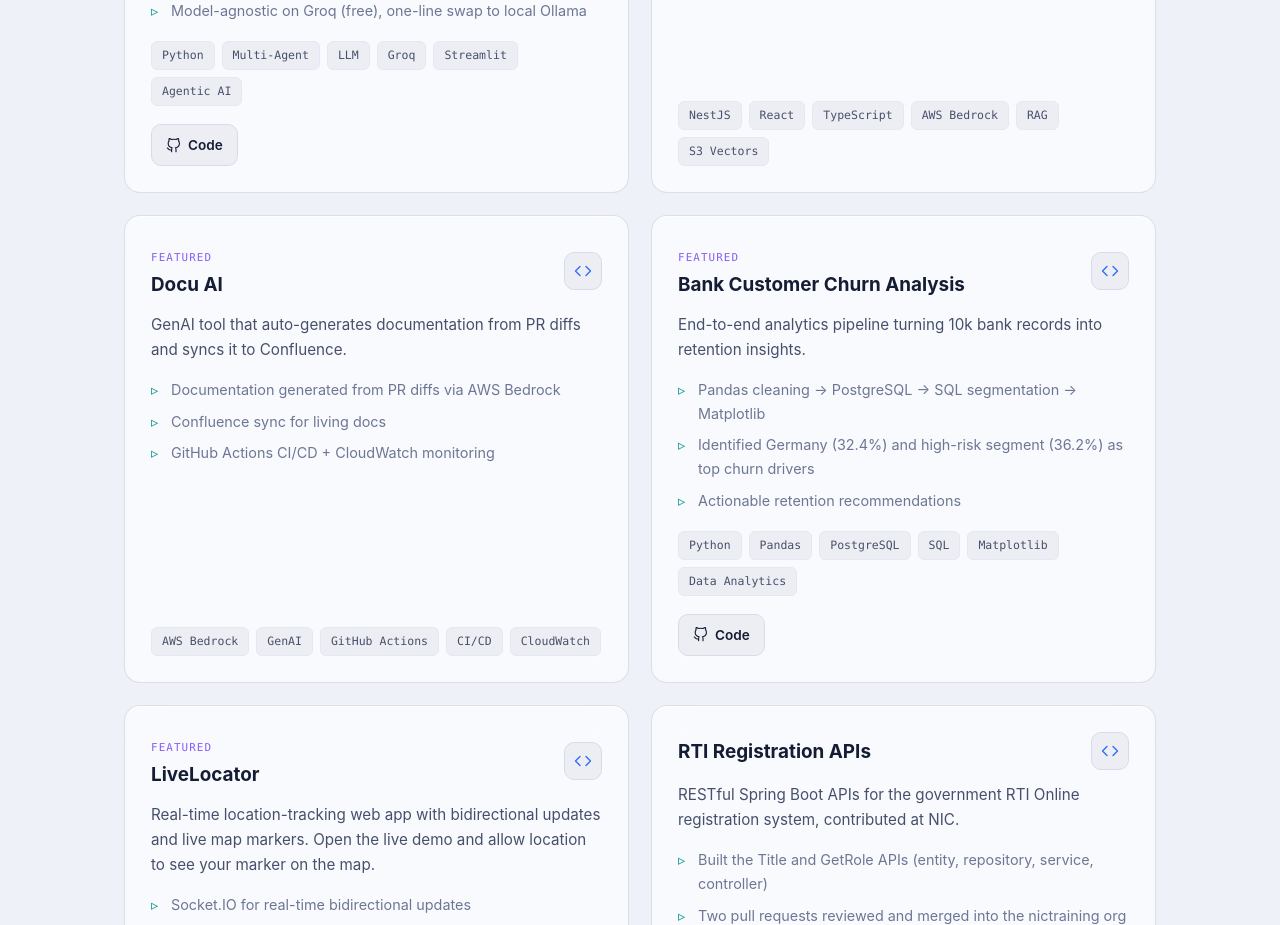
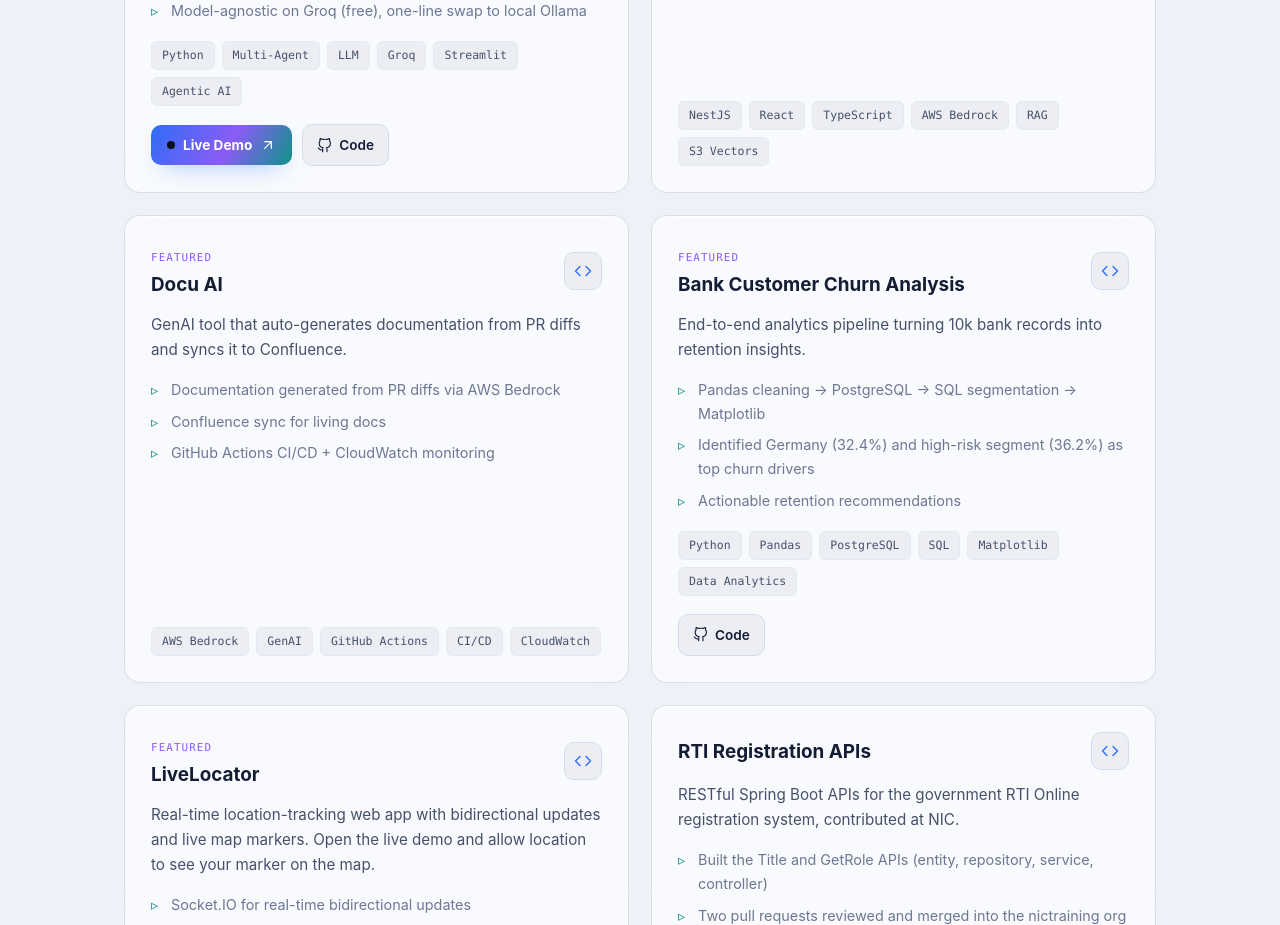
Before and after one commit to Sahil-hossen/Sahil-hossen.github.io, a React (Vite) app: page / in a window 1280 px wide. Shown: the part 2980-3905 px from the top of the page. Built offline with nearby package versions, Linux system fonts and the light colour scheme.

Commit message:
Add live demo link to Deep Research Agent project

```diff
--- a/src/data/portfolio.ts
+++ b/src/data/portfolio.ts
@@ -68,6 +68,7 @@
       "Model-agnostic on Groq (free), one-line swap to local Ollama",
     ],
     tags: ["Python", "Multi-Agent", "LLM", "Groq", "Streamlit", "Agentic AI"],
+    demo: "https://deep-research-agent-bsdizjmf8zsqvkydprrbhs.streamlit.app/",
     link: "https://github.com/Sahil-hossen/deep-research-agent",
     featured: true,
   },
```
